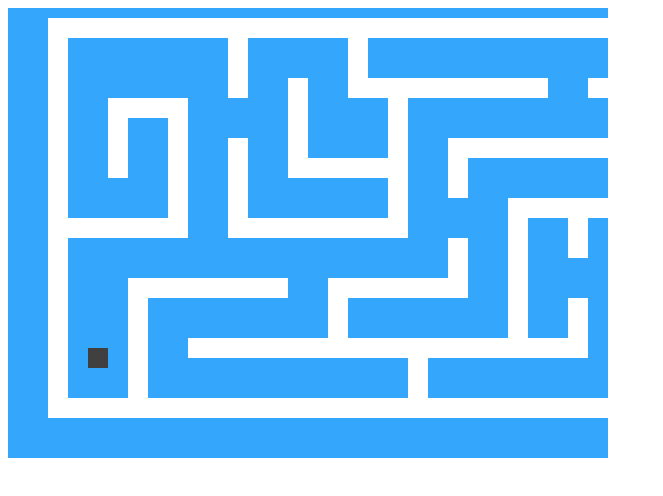
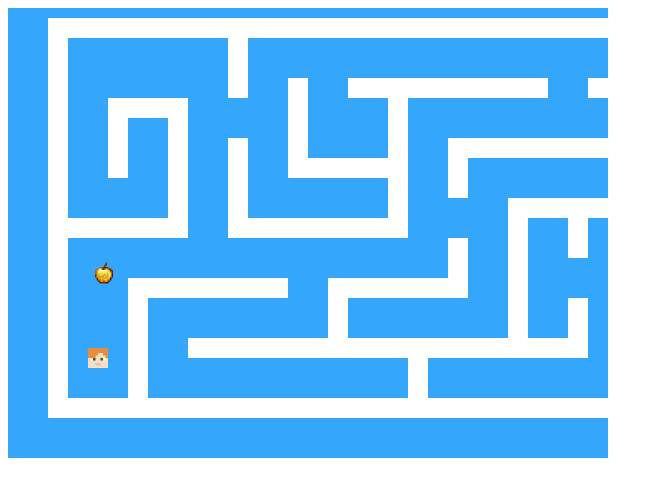
Before and after one commit to XiaoYu0708/Grp3.0510-2, a plain HTML site: page index.html in a window 1280 px wide. Shown: the whole page, without its empty margins (0-663 px from the left). Drawn offline with Linux system fonts and the light colour scheme.

Commit message:
Add files via upload

```diff
--- a/code/chapter/16_game.js
+++ b/code/chapter/16_game.js
@@ -1,6 +1,7 @@
 var simpleLevelPlan = `
 ......................
 ..#................#..
+.
 ..#................#..
 ..#.........o.o....#..
 ..#.@......#####...#..
@@ -109,7 +110,7 @@ var Coin = class Coin {
   }
 }
 
-Coin.prototype.size = new Vec(0.6, 0.6);
+Coin.prototype.size = new Vec(1.2, 1.2);
 
 // 定義關卡角色的對應關係
 var levelChars = {
@@ -158,10 +159,24 @@ function drawGrid(level) {
   ));
 }
 
+//角色圖片
+//Player.prototype.sprite = "image/steve.png";
+Player.prototype.sprite = "image/alex.png";
+Coin.prototype.sprite = "image/coin.png";
+
 // 繪製角色
 function drawActors(actors) {
   return elt("div", {}, ...actors.map(actor => {
     let rect = elt("div", { class: `actor ${actor.type}` });
+
+    if (actor.type === "player") {
+      rect.style.backgroundImage = `url(${actor.sprite})`;
+      rect.style.backgroundSize = "cover";
+    }else if(actor.type ==="coin"){
+      rect.style.backgroundImage = `url(${actor.sprite})`;
+      rect.style.backgroundSize = "cover";
+    }
+
     rect.style.width = `${actor.size.x * scale}px`;
     rect.style.height = `${actor.size.y * scale}px`;
     rect.style.left = `${actor.pos.x * scale}px`;
--- a/code/levels.js
+++ b/code/levels.js
@@ -2,8 +2,8 @@ var GAME_LEVELS = [`
 ................................................................................
 ................................................................................
 ..############################################################################..
-..#........#.....#.....................#...............#.....................#..
-..#........#.....#.....................#...............#.....................#..
+..#........#...........................#...............#.....................#..
+..#........#...........................#...............#.....................#..
 ..#........#..#..##########..###########..#######..##################..####..#..
 ..#..####.....#....#................#.....#...............................#..#..
 ..#..#..#.....#....#................#.....#.......................############..
@@ -12,8 +12,8 @@ var GAME_LEVELS = [`
 ..#.....#..#.......#..#..........#...........#..............#..###############..
 ..#.....#..#.......#.....######..###..########..##########..#................#..
 ..#######..#########.....#..#....#..............#........#..#................#..
-..#...................#..#..#....#..............#........#..##############...#..
-..#...................#..#.....###..##########..#..####..#...............#.o.#..
+..#...................#..#..#....#..............#........#..##############.o.#..
+..#.o.................#..#.....###..##########..#..####..#...............#...#..
 ..#...########..#######..#...............................#...............#####..
 ..#...#.........#........#..#............................##################..#..
 ..#...#.........#........#..#..#..######..#############..#..........#.....#..#..
@@ -29,14 +29,14 @@ var GAME_LEVELS = [`
 ..############################################################################..
 ..#...............................##########################################.#..
 ..#........................................................................###..
-..#.....o...................................................................##..
 ..#.........................................................................##..
-..#..o........################...................o..o....................o..##..
+..#.........................................................................##..
+..#...........################...........................................o..##..
 ..#..........................#..............................................##..
-..#.....o....................##########.....###################....###########..
+..#..........................##########.....###################....###########..
 ..#...................................#######.................#....#.........#..
-..#...................oo.......o.o.o..#######.###############.#....#.........#..
-..#..#...............o..o.............#.......#......#........#....#.........#..
+..#...................................#######.###############.#....#.........#..
+..#..#................................#.......#......#........#....#.........#..
 ..#..#....................#############..######.####.#.########....########..#..
 ..#..#.............########..............#...........#.#..................#..#..
 ..#..#..........####......####...#####################.#..................#..#..
@@ -44,12 +44,12 @@ var GAME_LEVELS = [`
 ..#..#.......##................#########################......#....#.........#..
 ..#..#.......#................................................#....#.........#..
 ..#..###......................................................#....#.........#..
-..#....#...............o...........................................#.........#..
-..#....#...............................................o...........#.........#..
+..#....#...........................................................#.........#..
+..#....#...........................................................#.........#..
 ..#....#########......###.....############.........................##........#..
-..#..........#..................#........#####....#######.o.........#######..#..
+..#..........#..................#........#####....#######...........#######..#..
 ..#..........####################............#....#.....#....................#..
-..#..........####################..........###....###...####.o...............#..
+..#..........####################..........###....###...####.................#..
 ..#..........####################..........#........#......#.................#..
 ..#.......................................##########......####...............#..
 ..#........................................##########.........#............@.#..
--- a/css/game.css
+++ b/css/game.css
@@ -21,7 +21,7 @@
 }
 
 .coin {
-  background: rgb(241, 229, 89);
+  /*background: rgb(241, 229, 89);*/
 }
 
 .player {
```
Also changed, not shown: image/SweetBerries.png (added), image/alex.png (added), image/apple.png (added), image/box.png (added), image/bread.png (added), image/coin.png (added), image/cookie.png (added), image/steve.png (added).
